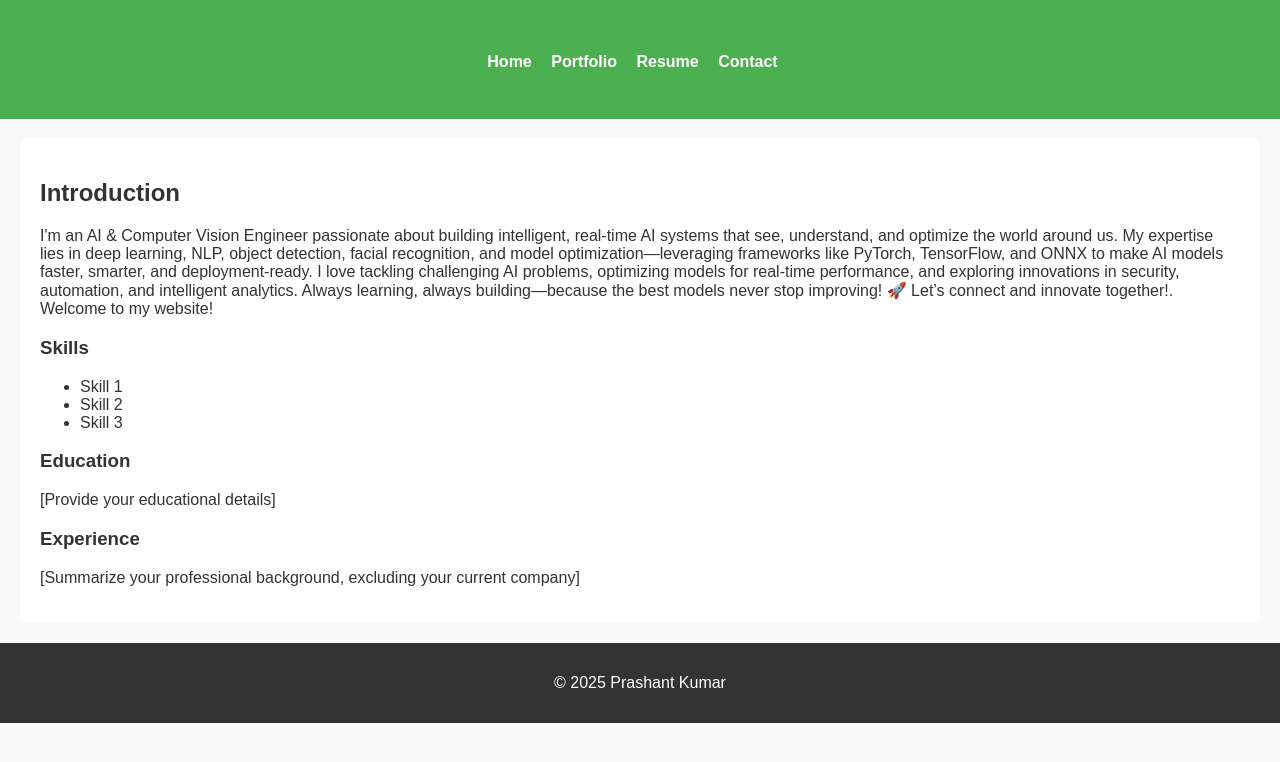
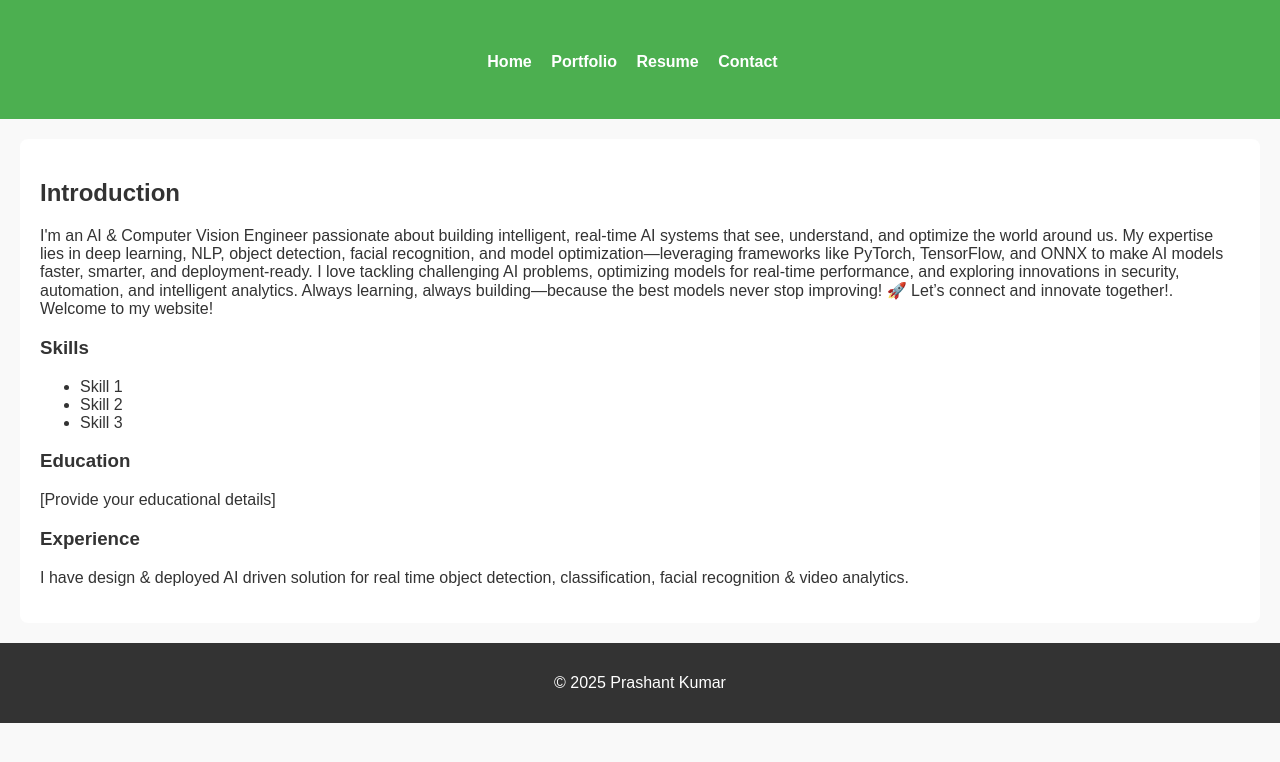
Before and after one commit to kumarprashant0797/kumarprashant0797.github.io, a plain HTML site: page about.html in a window 1280 px wide. Drawn offline with Linux system fonts and the light colour scheme.

Commit message:
Update about.html

```diff
--- a/about.html
+++ b/about.html
@@ -34,7 +34,7 @@
         <p>[Provide your educational details]</p>
 
         <h3>Experience</h3>
-        <p>[Summarize your professional background, excluding your current company]</p>
+        <p>I have design & deployed AI driven solution for real time object detection, classification, facial recognition & video analytics.</p>
     </section>
 
     <footer>
```
